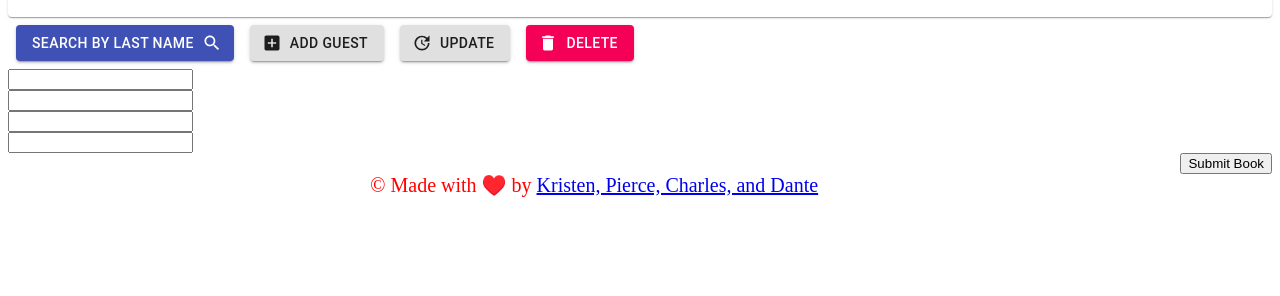
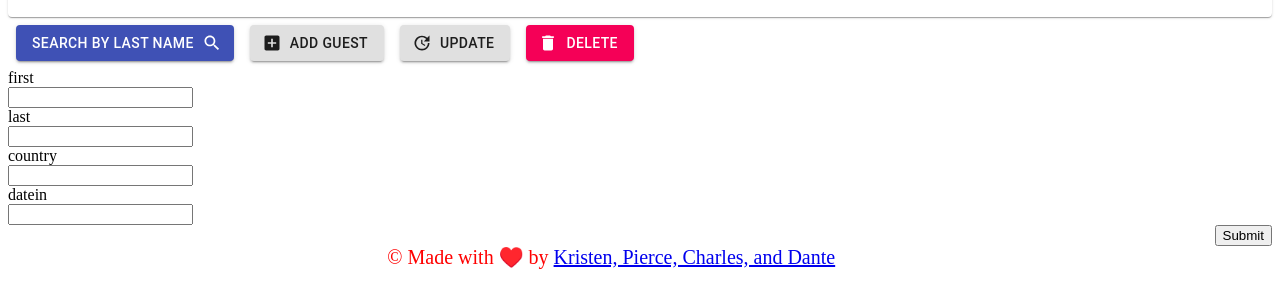
Before and after one commit to pwg26/hostel_hedonism, a React (Create React App) app in the folder client/: page / in a window 1280 px wide. Shown: the part 137-433 px from the top of the page. Built offline with nearby package versions, Linux system fonts and the light colour scheme; no server answers.

Commit message:
first typos on guest form page

```diff
--- a/client/src/components/AddGuest/index.js
+++ b/client/src/components/AddGuest/index.js
@@ -55,20 +55,23 @@ export default function AddGuest(props) {
 
   return (
     <div>
-      <Input onChange={handleInputChange} name="fistName" />
+      first
+      <Input onChange={handleInputChange} name="firstName" />
+      last
       <Input onChange={handleInputChange} name="lastName" />
+      country
       <Input onChange={handleInputChange} name="country" />
+      datein
       <Input onChange={handleInputChange} name="dateIn" type="datetime" />
       {/* <Input
             onChange={ehandleInputChange}
                 name="datein"
                 /> */}
-
       <FormBtn
         // disabled={!(formObject.author && formObject.title)}
         onClick={handleFormSubmit}
       >
-        Submit Book
+        Submit
       </FormBtn>
     </div>
   );
```
